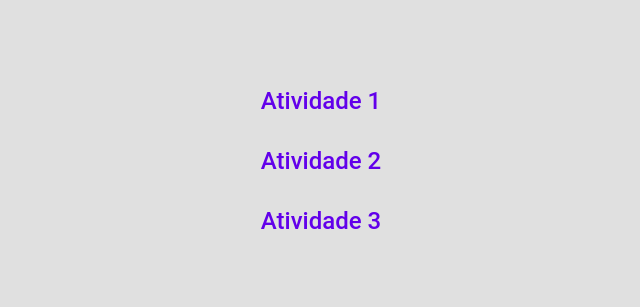
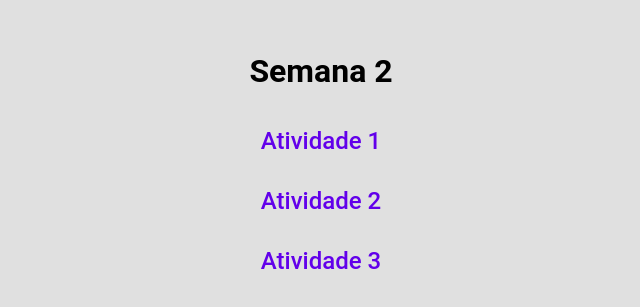
Before and after one commit to Mrlals/projeto_lab_engenharia, a plain HTML site: page semana_2/semana_2.html in a window 1280 px wide. Shown: the part 239-546 px from the top of the page, without its empty margins (319-959 px from the left). Drawn offline with Linux system fonts and the light colour scheme.

Commit message:
Ajuste Título "Semana 2"

```diff
--- a/semana_2/semana_2.html
+++ b/semana_2/semana_2.html
@@ -7,6 +7,7 @@
     <title>Semana 2</title>
 </head>
 <body>
+    <h1>Semana 2</h1>
     <h2><a href="atividade_1.html">Atividade 1</a></h2>
     <h2><a href="atividade_2.html">Atividade 2</a></h2>
     <h2><a href="atividade_3.html">Atividade 3</a></h2>
```
